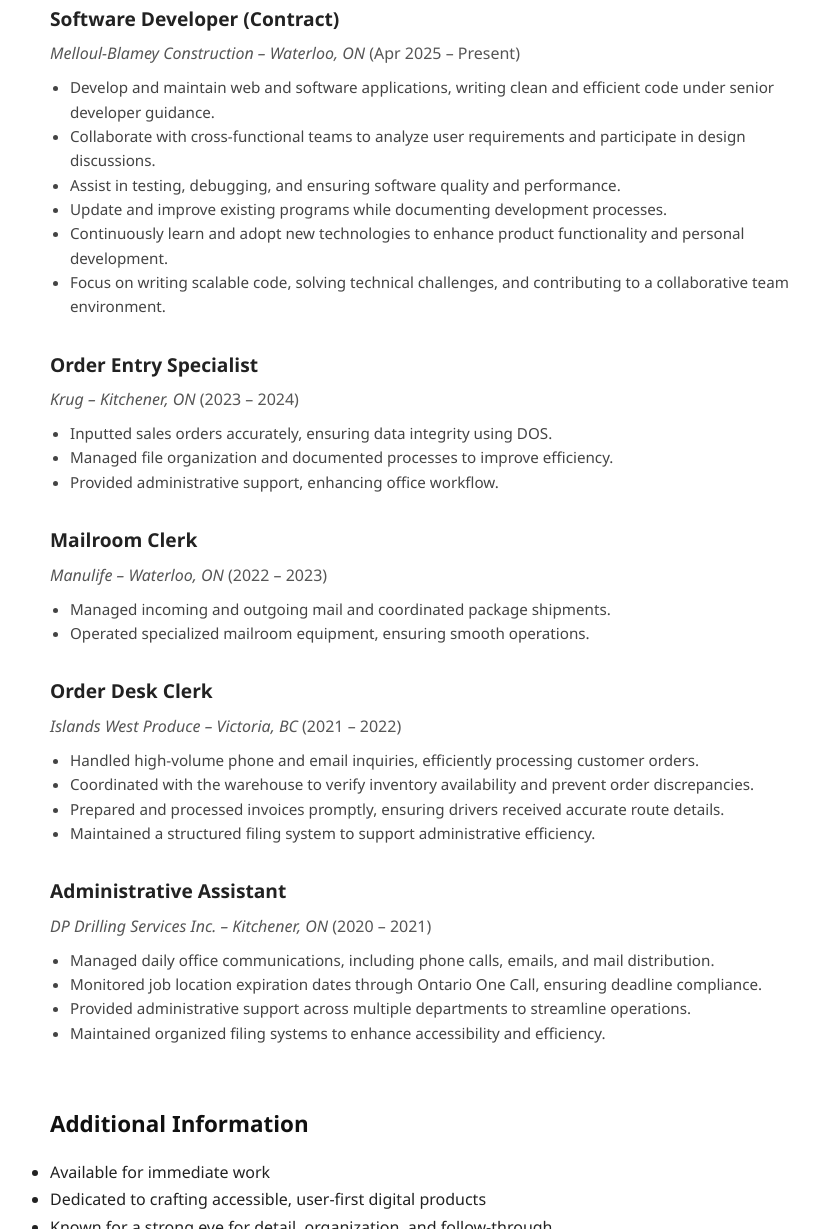
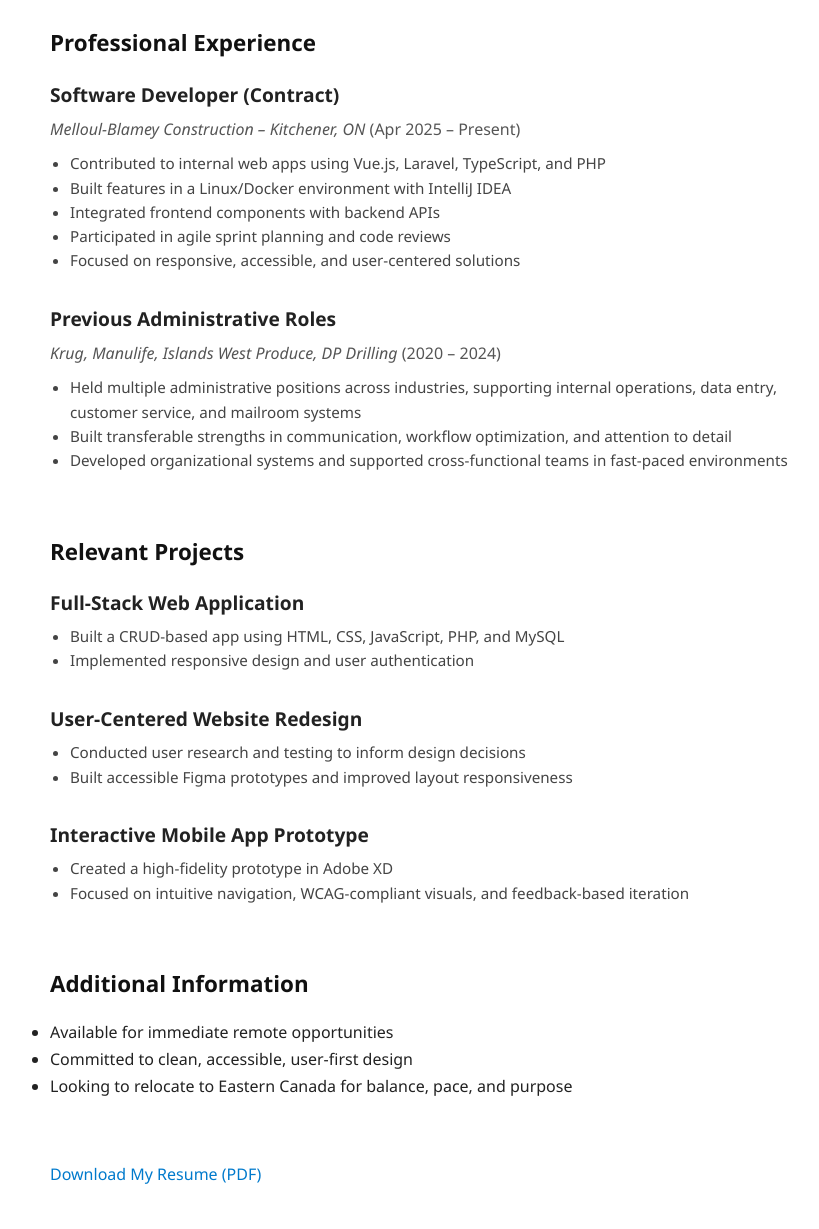
Before and after one commit to Athomas9758/ashley-portfolio, a plain HTML site: page resume.html in a window 1280 px wide. Shown: the part 1571-2800 px from the top of the page, without its empty margins (210-1029 px from the left). Drawn offline with Linux system fonts and the light colour scheme.

Commit message:
Updated resume

```diff
--- a/resume.html
+++ b/resume.html
@@ -22,22 +22,19 @@
 <main>
   <section class="page-header">
   <h2>Ashley Thomas</h2>
-    <p>Kitchener, ON, N2R 1T7 · ashleythomas.contact@gmail.com · 236-882-4468</p> <!-- Unsure if I should have phone # -->
+  <p>Kitchener, ON, N2R 1T7 · ashleythomas0494@icloud.com · 236-882-4468</p>
 </section>
 
 <section class="resume-section">
   <h3>Professional Summary</h3>
   <p>
-      I'm a Software Developer with a passion for building accessible, user-centered digital experiences.
-      After transitioning from administration and data management into tech, I now work on real-world software projects that combine clean code, thoughtful design, and functional performance.
+    I’m a Software Developer with a curious mind, a collaborative spirit, and a past life in administration that taught me how to stay organized, adaptable, and human-centered in everything I build.
   </p>
   <p>
-      I specialize in HTML, CSS, JavaScript, PHP, and relational databases, with hands-on experience in UI/UX research and front-end frameworks.
-      Whether refining interfaces, writing back-end logic, or collaborating with cross-functional teams, I thrive on solving challenges that enhance usability and efficiency.
+    After years of managing systems, streamlining workflows, and supporting teams across different industries, I made the leap into tech to create user-first digital experiences. I now specialize in front-end development (HTML, CSS, JavaScript, Vue.js), backed by a growing foundation in back-end logic (PHP, Laravel, MySQL). I’ve also worked hands-on with UI/UX tools like Figma and have a deep respect for accessibility and clean design.
   </p>
   <p>
-      As a former student leader and advocate for tech education, I bring a growth mindset, a collaborative approach, and a commitment to continuous learning.
-      Let's connect—I'm always building, always evolving!
+    Currently on a short-term dev contract, I’m building real-world tools, leveling up my skills, and preparing for my next step—a fully remote opportunity where I can contribute to meaningful software and grow with purpose. Over time, I hope to relocate to Eastern Canada to align my career with personal goals for balance, community, and pace of life.
   </p>
 </section>
 
@@ -49,9 +46,9 @@
     <ul>
       <li>HTML, CSS, JavaScript, PHP, and TypeScript</li>
       <li>Vue.js, Laravel (Blade templating, API integration)</li>
-        <li>Linux command line, Docker</li>
-        <li>Relational databases (MySQL), Git & GitHub</li>
-        <li>Responsive, mobile-first web design (Tailwind CSS, Bootstrap)</li>
+      <li>Linux CLI, Docker, Git & GitHub</li>
+      <li>MySQL, RESTful APIs</li>
+      <li>Tailwind CSS, Bootstrap</li>
       <li>IntelliJ IDEA, VS Code</li>
     </ul>
   </div>
@@ -59,18 +56,20 @@
   <div class="resume-item">
     <h4>UI/UX Design</h4>
     <ul>
+      <li>Wireframing & Prototyping (Figma, Adobe XD, Sketch)</li>
       <li>User Research & Usability Testing</li>
-        <li>Wireframing & Prototyping (Figma, Adobe XD, Sketch)</li>
-        <li>Information Architecture & Accessibility (WCAG)</li>
+      <li>Information Architecture, User Flows, WCAG Compliance</li>
+      <li>Visual Design & Branding</li>
     </ul>
   </div>
 
   <div class="resume-item">
     <h4>Soft Skills</h4>
     <ul>
-        <li>Problem-Solving & Critical Thinking</li>
-        <li>Team Collaboration</li>
-        <li>Strong attention to detail and time management</li>
+      <li>Attention to Detail & Data Integrity</li>
+      <li>Self-Directed & Communicative</li>
+      <li>Agile Collaboration & Teamwork</li>
+      <li>Critical Thinking & Adaptability</li>
     </ul>
   </div>
 </section>
@@ -92,55 +91,51 @@
 
   <div class="resume-item">
     <h4>Software Developer (Contract)</h4>
-      <p><em>Melloul-Blamey Construction – Waterloo, ON</em> (Apr 2025 – Present)</p>
+    <p><em>Melloul-Blamey Construction – Kitchener, ON</em> (Apr 2025 – Present)</p>
     <ul>
-        <li>Develop and maintain web and software applications, writing clean and efficient code under senior developer guidance.</li>
-        <li>Collaborate with cross-functional teams to analyze user requirements and participate in design discussions.</li>
-        <li>Assist in testing, debugging, and ensuring software quality and performance.</li>
-        <li>Update and improve existing programs while documenting development processes.</li>
-        <li>Continuously learn and adopt new technologies to enhance product functionality and personal development.</li>
-        <li>Focus on writing scalable code, solving technical challenges, and contributing to a collaborative team environment.</li>
+      <li>Contributed to internal web apps using Vue.js, Laravel, TypeScript, and PHP</li>
+      <li>Built features in a Linux/Docker environment with IntelliJ IDEA</li>
+      <li>Integrated frontend components with backend APIs</li>
+      <li>Participated in agile sprint planning and code reviews</li>
+      <li>Focused on responsive, accessible, and user-centered solutions</li>
     </ul>
   </div>
 
   <div class="resume-item">
-      <h4>Order Entry Specialist</h4>
-      <p><em>Krug – Kitchener, ON</em> (2023 – 2024)</p>
+    <h4>Previous Administrative Roles</h4>
+    <p><em>Krug, Manulife, Islands West Produce, DP Drilling</em> (2020 – 2024)</p>
     <ul>
-        <li>Inputted sales orders accurately, ensuring data integrity using DOS.</li>
-        <li>Managed file organization and documented processes to improve efficiency.</li>
-        <li>Provided administrative support, enhancing office workflow.</li>
+      <li>Held multiple administrative positions across industries, supporting internal operations, data entry, customer service, and mailroom systems</li>
+      <li>Built transferable strengths in communication, workflow optimization, and attention to detail</li>
+      <li>Developed organizational systems and supported cross-functional teams in fast-paced environments</li>
+    </ul>
+  </div>
+</section>
+
+<section class="resume-section">
+  <h3>Relevant Projects</h3>
+
+  <div class="resume-item">
+    <h4>Full-Stack Web Application</h4>
+    <ul>
+      <li>Built a CRUD-based app using HTML, CSS, JavaScript, PHP, and MySQL</li>
+      <li>Implemented responsive design and user authentication</li>
     </ul>
   </div>
 
   <div class="resume-item">
-      <h4>Mailroom Clerk</h4>
-      <p><em>Manulife – Waterloo, ON</em> (2022 – 2023)</p>
+    <h4>User-Centered Website Redesign</h4>
     <ul>
-        <li>Managed incoming and outgoing mail and coordinated package shipments.</li>
-        <li>Operated specialized mailroom equipment, ensuring smooth operations.</li>
+      <li>Conducted user research and testing to inform design decisions</li>
+      <li>Built accessible Figma prototypes and improved layout responsiveness</li>
     </ul>
   </div>
 
   <div class="resume-item">
-      <h4>Order Desk Clerk</h4>
-      <p><em>Islands West Produce – Victoria, BC</em> (2021 – 2022)</p>
+    <h4>Interactive Mobile App Prototype</h4>
     <ul>
-        <li>Handled high-volume phone and email inquiries, efficiently processing customer orders.</li>
-        <li>Coordinated with the warehouse to verify inventory availability and prevent order discrepancies.</li>
-        <li>Prepared and processed invoices promptly, ensuring drivers received accurate route details.</li>
-        <li>Maintained a structured filing system to support administrative efficiency.</li>
-      </ul>
-    </div>
-
-    <div class="resume-item">
-      <h4>Administrative Assistant</h4>
-      <p><em>DP Drilling Services Inc. – Kitchener, ON</em> (2020 – 2021)</p>
-      <ul>
-        <li>Managed daily office communications, including phone calls, emails, and mail distribution.</li>
-        <li>Monitored job location expiration dates through Ontario One Call, ensuring deadline compliance.</li>
-        <li>Provided administrative support across multiple departments to streamline operations.</li>
-        <li>Maintained organized filing systems to enhance accessibility and efficiency.</li>
+      <li>Created a high-fidelity prototype in Adobe XD</li>
+      <li>Focused on intuitive navigation, WCAG-compliant visuals, and feedback-based iteration</li>
     </ul>
   </div>
 </section>
@@ -148,9 +143,9 @@
 <section class="resume-section">
   <h3>Additional Information</h3>
   <ul>
-      <li>Available for immediate work</li>
-      <li>Dedicated to crafting accessible, user-first digital products</li>
-      <li>Known for a strong eye for detail, organization, and follow-through</li>
+    <li>Available for immediate remote opportunities</li>
+    <li>Committed to clean, accessible, user-first design</li>
+    <li>Looking to relocate to Eastern Canada for balance, pace, and purpose</li>
   </ul>
 </section>
 
```
Lines whose indentation alone changed are shown as unchanged.
